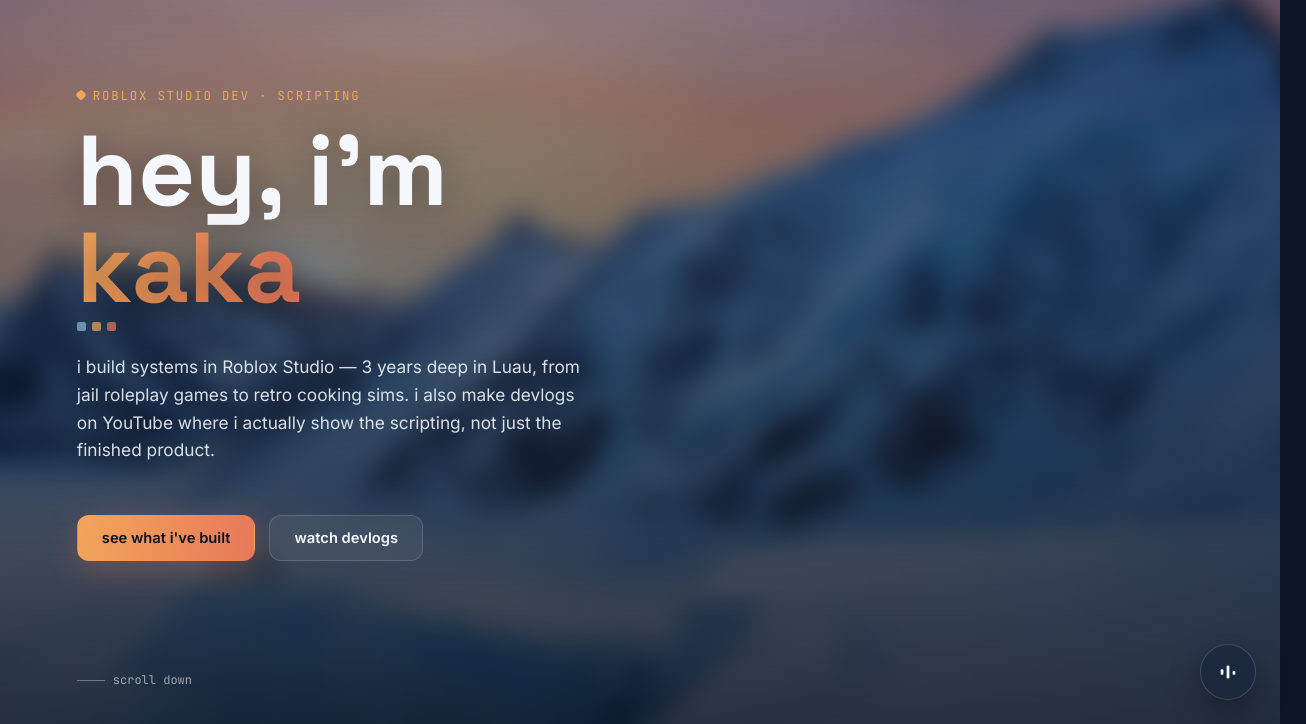
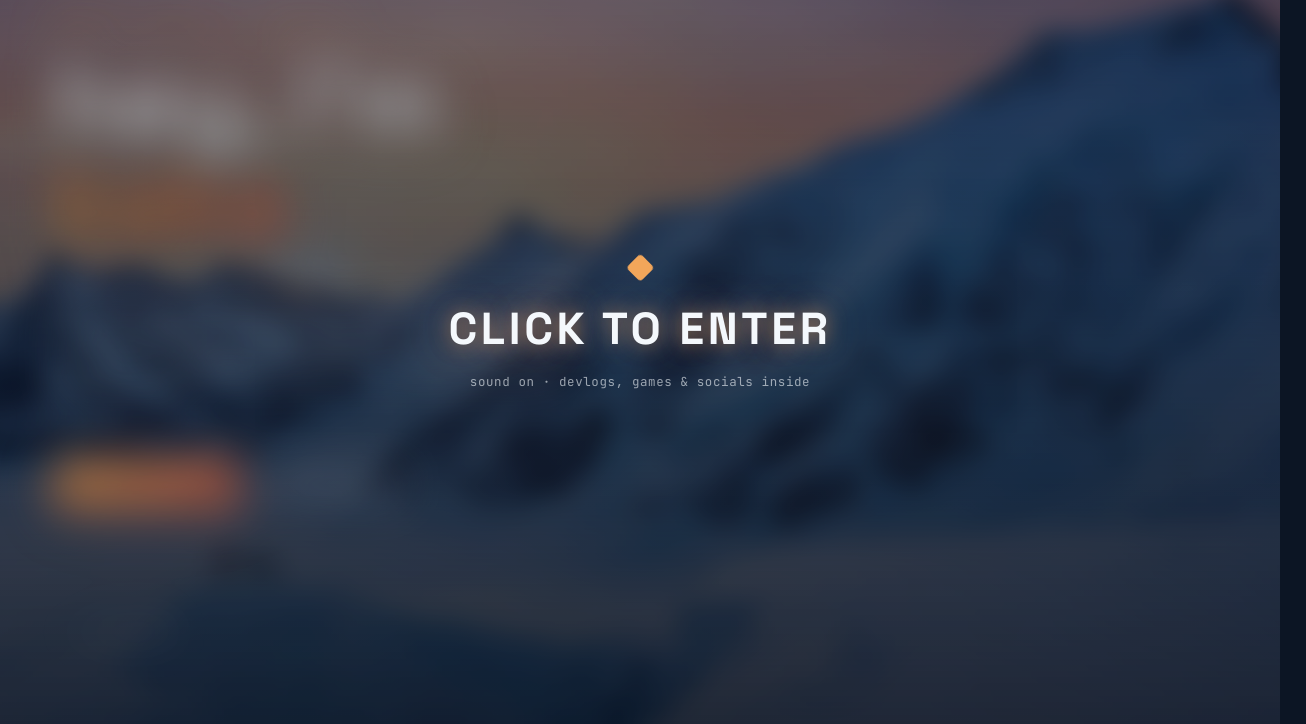
Before and after one commit to kakav420fire/kakaaa, a plain HTML site: page index.html in a window 1280 px wide. Shown: the part 76-800 px from the top of the page, 1306 px wide, since content can reach past the window. Drawn offline with Linux system fonts and the light colour scheme.

Commit message:
Update index.html

```diff
--- a/index.html
+++ b/index.html
@@ -447,12 +447,90 @@
     html{ scroll-behavior:auto; }
     #music-toggle.playing svg.bars rect{ animation:none; }
   }
+
+  /* ---------- ENTRY SCREEN ---------- */
+  body.locked{ overflow:hidden; height:100vh; }
+  .site-content{
+    filter:blur(22px) saturate(1.15);
+    transform:scale(1.04);
+    transition:filter 1.1s cubic-bezier(.2,.7,.2,1), transform 1.1s cubic-bezier(.2,.7,.2,1);
+    pointer-events:none;
+  }
+  .site-content.revealed{
+    filter:blur(0) saturate(1);
+    transform:scale(1);
+    pointer-events:auto;
+  }
+  #entry-screen{
+    position:fixed;
+    inset:0;
+    z-index:200;
+    display:flex;
+    flex-direction:column;
+    align-items:center;
+    justify-content:center;
+    gap:16px;
+    cursor:pointer;
+    background:rgba(11,18,32,0.3);
+    transition:opacity 0.9s ease;
+    text-align:center;
+    padding:0 24px;
+  }
+  #entry-screen.hidden{
+    opacity:0;
+    pointer-events:none;
+  }
+  .entry-icon{
+    width:20px; height:20px;
+    background:var(--sunset-amber);
+    border-radius:4px;
+    transform:rotate(45deg);
+    margin-bottom:6px;
+    animation:entry-float 2.6s ease-in-out infinite;
+  }
+  @keyframes entry-float{
+    0%,100%{ transform:rotate(45deg) translateY(0); }
+    50%{ transform:rotate(45deg) translateY(-8px); }
+  }
+  #entry-screen h2{
+    font-family:'Space Grotesk', sans-serif;
+    font-size:clamp(1.6rem, 5vw, 2.8rem);
+    letter-spacing:0.08em;
+    text-transform:uppercase;
+    font-weight:700;
+    color:var(--frost-white);
+    animation:glow-pulse 2.4s ease-in-out infinite;
+  }
+  @keyframes glow-pulse{
+    0%,100%{ text-shadow:0 0 18px rgba(242,166,90,0.55), 0 0 46px rgba(232,120,90,0.3); }
+    50%{ text-shadow:0 0 32px rgba(242,166,90,1), 0 0 84px rgba(232,120,90,0.65); }
+  }
+  #entry-screen p{
+    font-family:'JetBrains Mono', monospace;
+    font-size:0.78rem;
+    letter-spacing:0.05em;
+    color:rgba(244,248,252,0.6);
+    margin:0;
+  }
+  @media (prefers-reduced-motion: reduce){
+    .site-content{ transition:none; }
+    #entry-screen{ transition:none; }
+    .entry-icon, #entry-screen h2{ animation:none; }
+  }
 </style>
 </head>
 <body>
 
 <div class="bg-fixed"></div>
 <div class="bg-overlay"></div>
+
+<div id="entry-screen">
+  <div class="entry-icon"></div>
+  <h2>click to enter</h2>
+  <p>sound on · devlogs, games & socials inside</p>
+</div>
+
+<div class="site-content">
 
 <nav>
   <div class="brand">freaky<span>kaka</span></div>
@@ -643,24 +721,44 @@
     <rect x="17" y="11" width="3" height="4" rx="1"></rect>
   </svg>
 </button>
-<audio id="bg-music" src="music.mp3" loop preload="none"></audio>
+<audio id="bg-music" src="music.mp3" loop preload="auto"></audio>
+
+</div><!-- /.site-content -->
 
 <script>
   var audio = document.getElementById('bg-music');
   var toggle = document.getElementById('music-toggle');
-  var playing = false;
+  var entryScreen = document.getElementById('entry-screen');
+  var siteContent = document.querySelector('.site-content');
 
-  toggle.addEventListener('click', function(){
-    if (!playing) {
-      audio.play().then(function(){
-        playing = true;
-        toggle.classList.add('playing');
-      }).catch(function(err){
-        console.error('Could not play music.mp3 — make sure it sits next to index.html', err);
-      });
+  document.body.classList.add('locked');
+
+  // The "click to enter" tap IS the user gesture browsers require before
+  // audio can play with sound — so this is a clean, reliable way to start
+  // the music, no autoplay hacks needed.
+  entryScreen.addEventListener('click', function enter(){
+    audio.play().then(function(){
+      toggle.classList.add('playing');
+    }).catch(function(err){
+      console.error('Could not play music.mp3', err);
+    });
+
+    entryScreen.classList.add('hidden');
+    siteContent.classList.add('revealed');
+    document.body.classList.remove('locked');
+
+    entryScreen.removeEventListener('click', enter);
+    setTimeout(function(){ entryScreen.remove(); }, 1000);
+  });
+
+  // Floating button stays as a manual mute/unmute toggle after entry.
+  toggle.addEventListener('click', function(e){
+    e.stopPropagation();
+    if (audio.muted || audio.paused) {
+      audio.muted = false;
+      audio.play().then(function(){ toggle.classList.add('playing'); });
     } else {
-      audio.pause();
-      playing = false;
+      audio.muted = true;
       toggle.classList.remove('playing');
     }
   });
```
